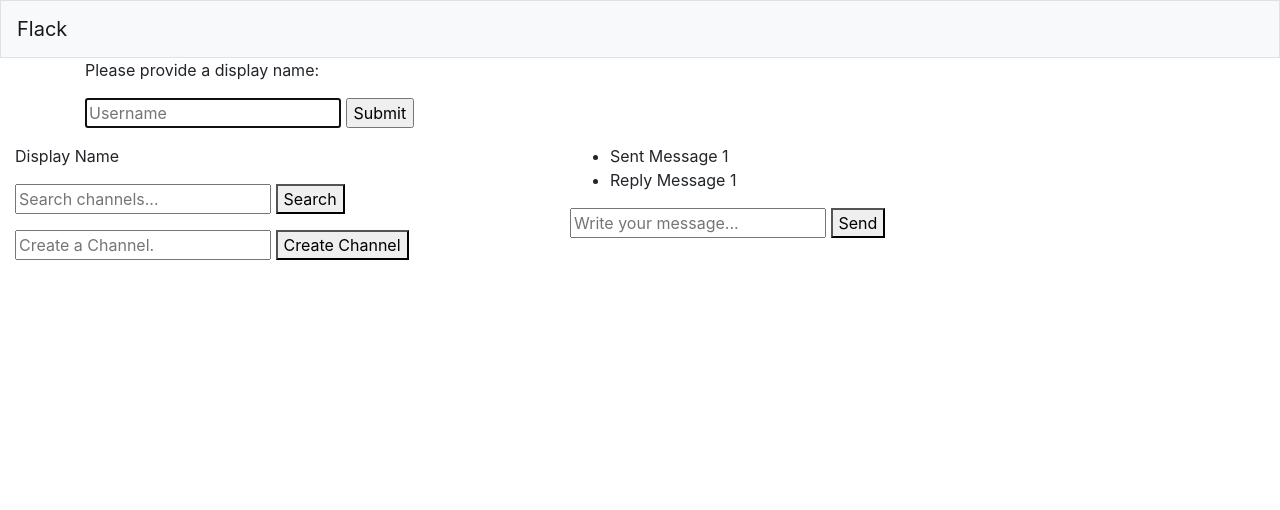
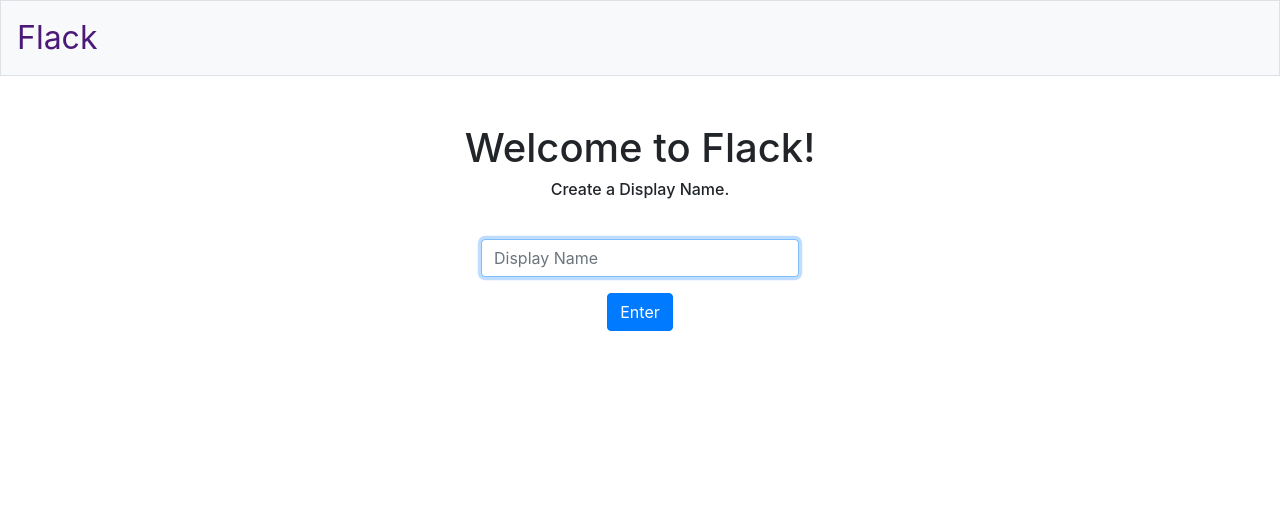
Before and after one commit to jtew396/project2, a Flask app: page / in a window 1280 px wide. Shown: the top 510 px of the page. Run offline with Flask 2, Linux system fonts and the light colour scheme; some libraries are stand-ins or nearby versions.

Commit message:
CSS sleuthing.

```diff
--- a/static/index.css
+++ b/static/index.css
@@ -0,0 +1,52 @@
+nav .navbar-brand
+{
+    /* size for brand */
+    font-size: xx-large;
+}
+
+/* colors for brand */
+nav .navbar-brand .blue
+{
+    color: #537fbe;
+}
+nav .navbar-brand .red
+{
+    color: #ea433b;
+}
+nav .navbar-brand .yellow
+{
+    color: #f5b82e;
+}
+nav .navbar-brand .green
+{
+    color: #2e944b;
+}
+nav .navbar-brand .purple
+{
+    color: #4d1979
+}
+
+main .form-control
+{
+    /* center form controls */
+    display: inline-block;
+
+    /* override Bootstrap's 100% width for form controls */
+    width: auto;
+}
+
+main
+{
+    /* scroll horizontally as needed */
+    overflow-x: auto;
+
+    /* center contents */
+    text-align: center;
+}
+
+#username-create
+{
+    width: 100%;
+}
+
+/* This is a new CSS file. */
--- a/templates/index.html
+++ b/templates/index.html
@@ -6,11 +6,24 @@
         <meta charset="utf-8"/>
         <meta name="viewport" content="width=device-width, initial-scale=1, shrink-to-fit=no"/>
         <!-- The app's own CSS -->
-        <link href="/static/index.css" rel="stylesheet"/>
-        <link rel="stylesheet" href="https://stackpath.bootstrapcdn.com/bootstrap/4.3.1/css/bootstrap.min.css" integrity="sha384-ggOyR0iXCbMQv3Xipma34MD+dH/1fQ784/j6cY/iJTQUOhcWr7x9JvoRxT2MZw1T" crossorigin="anonymous"/>
+        <link href="https://stackpath.bootstrapcdn.com/bootstrap/4.3.1/css/bootstrap.min.css" integrity="sha384-ggOyR0iXCbMQv3Xipma34MD+dH/1fQ784/j6cY/iJTQUOhcWr7x9JvoRxT2MZw1T" crossorigin="anonymous" rel="stylesheet"/>
+        <link href="/static/index.css" rel="stylesheet" type="text/css"/>
+
         <!-- The app's own JavaScript -->
         <script type="text/javascript" src="//cdnjs.cloudflare.com/ajax/libs/socket.io/1.3.6/socket.io.min.js"></script>
-        <script src="{{ url_for('static', filename='index.js') }}"></script>
+
+        <script>
+            // So I think that because there's a bug with Flask and Socket.IO, that I cannot link a JS file in a seperate folder.
+            //  Once the DOM is loaded, run the following function
+            document.addEventListener('DOMContentLoaded', () => {
+
+                // Hide the inner HTML of the frame before loggin the user in
+                document.querySelector('#frame').style.visibility = 'hidden';
+            });
+        </script>
+
+        <!-- The code below is what I think is broken with the Flask-SocketIO bug. All JS will be above in the script tag. -->
+        <!-- <script src="{{ url_for('static', filename='index.js') }}"></script> -->
         <!-- <script src="/static/scripts.js"></script> -->
         <!-- The app's title -->
         <title>Flack</title>
@@ -18,22 +31,31 @@
     <body>
         <nav class="navbar navbar-expand-md navbar-light bg-light border">
             <!-- Chat app name. -->
-            <a class="navbar-brand" href="/"><span class="blue">Flack</span></a>
+            <a class="navbar-brand" href="/"><span class="purple">Flack</span></a>
             <button aria-controls="navbar" aria-expanded="false" aria-label="Toggle navigation" class="navbar-toggler" data-target="#navbar" data-toggle="collapse" type="button">
                 <span class="navbar-toggler-icon"></span>
             </button>
         </nav>
         <!-- Prompt the user to provide a display name. -->
         <!-- Make sure to hide if user is already logged in. -->
-        <div id="registration" class="container">
-            <div class="registration-content">
-                <div class="registration-body">
-                    <p>Please provide a display name:</p>
+
+        <main class="container p-5">
+            <div class="container col-sm-6 text-center">
+                <h1>Welcome to <span class="purple">Flack</span>!</h1>
+            </div>
+            <div class="container col-sm-4 text-center">
+                <h6>Create a Display Name.</h6>
+            </div>
+            <div class="container p-3">
+            </div>
+            <div id="registration" class="container col-sm-4">
+                    <div class="registration-body" align="center">
                         <form id="new-user">
-                        <input id="username-create" autocomplete="off" autofocus placeholder="Username" type="text">
-                        <input type="submit" value="Submit">
+                            <div class="form-group">
+                                <input style="" class="form-control" id="username-create" autocomplete="off" autofocus placeholder="Display Name" type="text">
+                            </div>
+                            <button class="btn btn-primary" type="submit">Enter</button>
                         </form>
-                </div>
                     </div>
             </div>
             <!-- Outermost frame of the chat app. -->
@@ -82,5 +104,6 @@
                     </div>
                 </div>
             </div>
+        </main>
     </body>
 </html>
```
Lines whose indentation alone changed are shown as unchanged.
